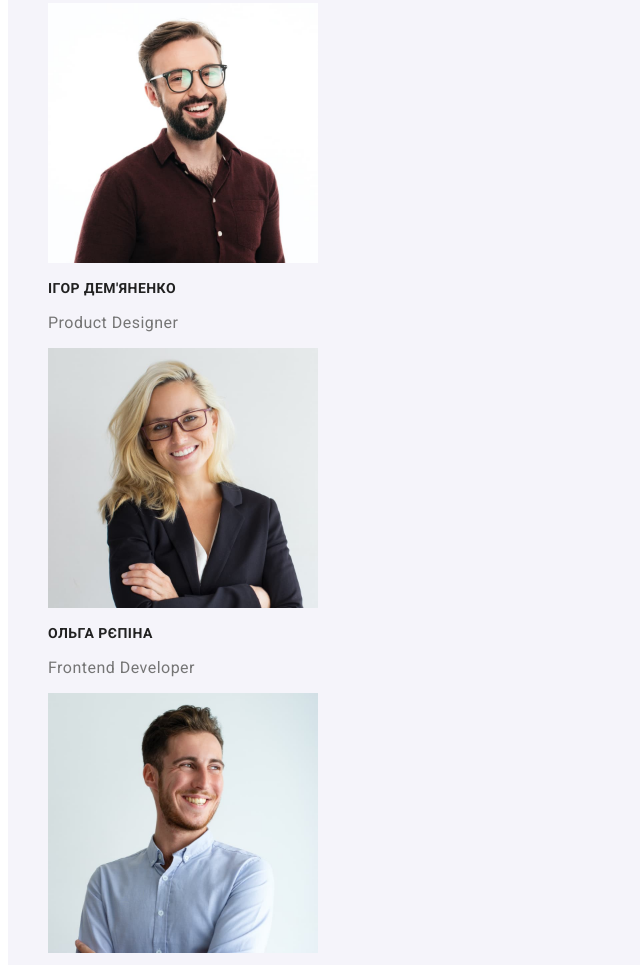
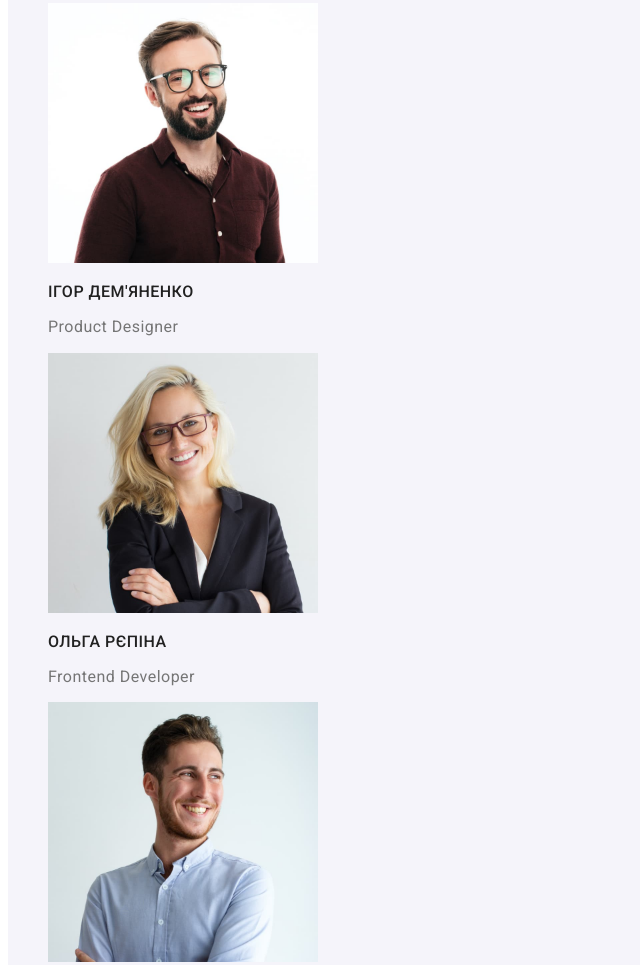
Before and after one commit to kuzmin-eduard/goit-markup-hw-02, a plain HTML site: page index.html in a window 1280 px wide. Shown: the part 1755-2720 px from the top of the page, without its empty margins (0-640 px from the left). Drawn offline with Linux system fonts and the light colour scheme.

Commit message:
для перевірки 2.0

```diff
--- a/css/styles.css
+++ b/css/styles.css
@@ -151,11 +151,14 @@ ul {
     text-align: center;
 }
 
-
-.section .text-team {
+.section-team .section-title {
+    font-weight: 500;
+    font-size: 16px;
+    line-height: 1.18;
+}
+.section-team .text-team {
 font-size: 16px;
 line-height: 1.18;
-text-align: center;
 }
 
 
```
